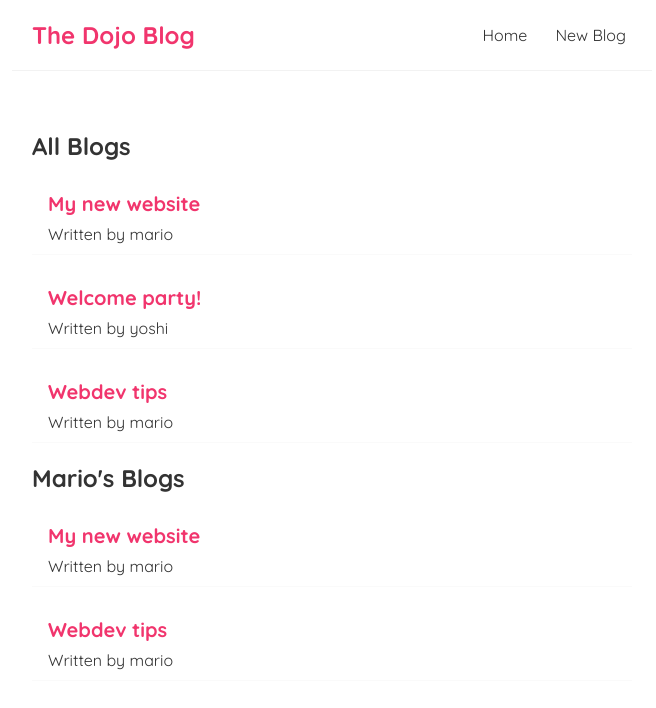
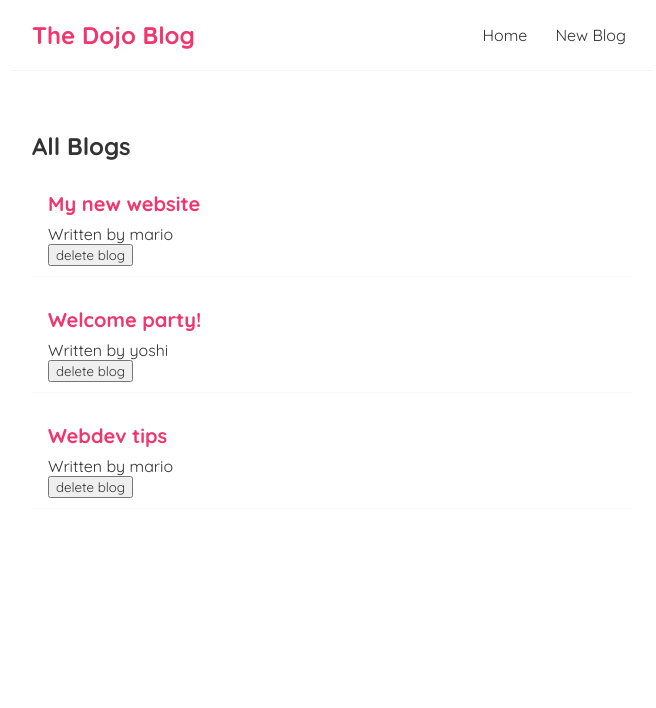
Before and after one commit to nictrey30/ninja-react-2021, a React (Create React App) app in the folder dojo-blog/: page / in a window 1280 px wide. Shown: the top 708 px of the page, without its empty margins (308-964 px from the left). Built offline with nearby package versions, Linux system fonts and the light colour scheme.

Commit message:
update useEffect

```diff
--- a/dojo-blog/src/components/BlogList/BlogList.js
+++ b/dojo-blog/src/components/BlogList/BlogList.js
@@ -1,11 +1,12 @@
-const BlogList = ({ blogs, title }) => {
+const BlogList = ({ blogs, title, handleDelete }) => {
   return (
     <div className='blog-list'>
       <h2>{title}</h2>
-      {blogs.map((item) => (
-        <div className='blog-preview' key={item.id}>
-          <h2>{item.title}</h2>
-          <p>Written by {item.author}</p>
+      {blogs.map((blog) => (
+        <div className='blog-preview' key={blog.id}>
+          <h2>{blog.title}</h2>
+          <p>Written by {blog.author}</p>
+          <button onClick={() => handleDelete(blog.id)}>delete blog</button>
         </div>
       ))}
     </div>
--- a/dojo-blog/src/components/Home/Home.js
+++ b/dojo-blog/src/components/Home/Home.js
@@ -1,4 +1,4 @@
-import { useState } from 'react';
+import { useState, useEffect } from 'react';
 import BlogList from '../BlogList/BlogList';
 
 const Home = () => {
@@ -7,13 +7,15 @@ const Home = () => {
     { title: 'Welcome party!', body: 'lorem ipsum...', author: 'yoshi', id: 2 },
     { title: 'Webdev tips', body: 'lorem ipsum...', author: 'mario', id: 3 }
   ]);
+  useEffect(() => {
+    console.log('useEffect ran');
+  });
+  const handleDelete = (id) => {
+    setBlogs((prevBlogs) => prevBlogs.filter((blog) => blog.id !== id));
+  };
   return (
     <div className='home'>
-      <BlogList blogs={blogs} title='All Blogs' />
-      <BlogList
-        blogs={blogs.filter((blog) => blog.author === 'mario')}
-        title="Mario's Blogs"
-      />
+      <BlogList blogs={blogs} title='All Blogs' handleDelete={handleDelete} />
     </div>
   );
 };
```
